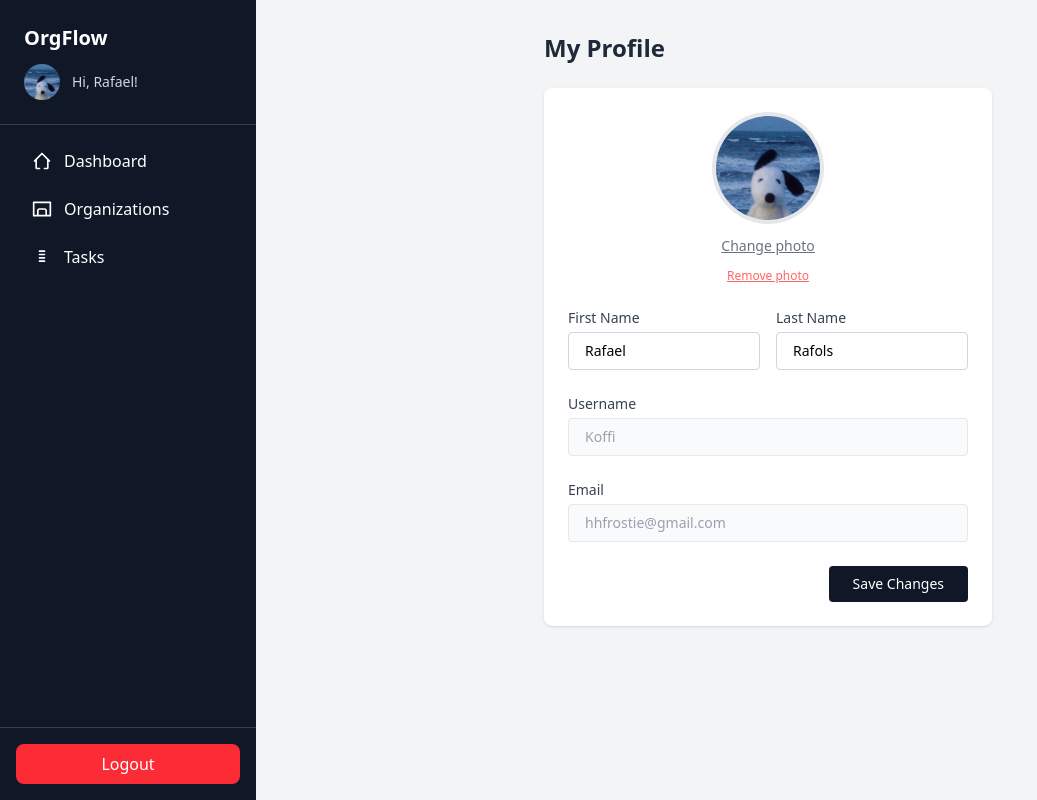
After one commit to CoconatsuMiru/emergingTrendsFinalProject, a Django app: page /profile/ in a window 1280 px wide. The commit adds this page. Shown: the whole page, without its empty margins (0-1037 px from the left). Run offline with Django 5.2, Linux system fonts and the light colour scheme; a user stored in the database is signed in; data comes from the database, SQL or seed files in the repository; both versions use the stored data as it was after the commit; some libraries are stand-ins or nearby versions.

Commit message:
NAG DUGANG KO PROFILE PLEASE END MEEEE

```diff
--- a/clubManagement/templates/base.html
+++ b/clubManagement/templates/base.html
@@ -5,20 +5,28 @@
     <title>{% block title %}OrgFlow{% endblock %}</title>
     <meta charset="UTF-8" />
     <meta name="viewport" content="width=device-width, initial-scale=1.0" />
-    <link rel="stylesheet" href="{% static 'css/dist/styles.css' %}" />
+    <link rel="stylesheet" href="{% static 'css/dist/styles.css' %}">
     <script src="https://unpkg.com/heroicons@2.0.18/dist/heroicons.js"></script>
   </head>
 
   <body class="bg-gray-100">
     <div class="flex h-screen">
+
       <!-- SIDEBAR -->
       <div class="w-64 bg-gray-900 text-white flex flex-col">
         <!-- LOGO / TITLE -->
         <div class="p-6 border-b border-gray-700">
           <h1 class="text-xl font-bold">OrgFlow</h1>
-          <p class="text-lg text-gray-400">
-            Hi, {{ request.user.first_name }}!
-          </p>
+          <a href="{% url 'profile' %}" class="flex items-center gap-3 mt-3 hover:opacity-80">
+            {% if request.user.profile.profile_picture %}
+              <img src="{{ request.user.profile.profile_picture.url }}" class="w-9 h-9 rounded-full object-cover flex-shrink-0" alt="avatar">
+            {% else %}
+              <div class="w-9 h-9 rounded-full bg-gray-600 flex items-center justify-center text-sm font-bold flex-shrink-0">
+                {{ request.user.first_name|first|upper|default:request.user.username|first|upper }}
+              </div>
+            {% endif %}
+            <span class="text-gray-300 text-sm">Hi, {{ request.user.first_name|default:request.user.username }}!</span>
+          </a>
         </div>
 
         <!-- NAVIGATION -->
@@ -28,19 +36,8 @@
             href="{% url 'dashboard' %}"
             class="flex items-center gap-3 px-4 py-2 rounded-lg {% if active_page == 'dashboard' %}bg-gray-800{% else %}hover:bg-gray-800{% endif %}"
           >
-            <svg
-              xmlns="http://www.w3.org/2000/svg"
-              class="h-5 w-5"
-              fill="none"
-              viewBox="0 0 24 24"
-              stroke="currentColor"
-            >
-              <path
-                stroke-linecap="round"
-                stroke-linejoin="round"
-                stroke-width="2"
-                d="M3 12l2-2m0 0l7-7 7 7M5 10v10a1 1 0 001 1h3m10-11l2 2m-2-2v10a1 1 0 01-1 1h-3"
-              />
+            <svg xmlns="http://www.w3.org/2000/svg" class="h-5 w-5" fill="none" viewBox="0 0 24 24" stroke="currentColor">
+              <path stroke-linecap="round" stroke-linejoin="round" stroke-width="2" d="M3 12l2-2m0 0l7-7 7 7M5 10v10a1 1 0 001 1h3m10-11l2 2m-2-2v10a1 1 0 01-1 1h-3" />
             </svg>
             Dashboard
           </a>
@@ -50,19 +47,8 @@
             href="{% url 'organizations' %}"
             class="flex items-center gap-3 px-4 py-2 rounded-lg {% if active_page == 'organizations' %}bg-gray-800{% else %}hover:bg-gray-800{% endif %}"
           >
-            <svg
-              xmlns="http://www.w3.org/2000/svg"
-              class="h-5 w-5"
-              fill="none"
-              viewBox="0 0 24 24"
-              stroke="currentColor"
-            >
-              <path
-                stroke-linecap="round"
-                stroke-linejoin="round"
-                stroke-width="2"
-                d="M17 20h5V4H2v16h5m10 0v-6a2 2 0 00-2-2H9a2 2 0 00-2 2v6m10 0H7"
-              />
+            <svg xmlns="http://www.w3.org/2000/svg" class="h-5 w-5" fill="none" viewBox="0 0 24 24" stroke="currentColor">
+              <path stroke-linecap="round" stroke-linejoin="round" stroke-width="2" d="M17 20h5V4H2v16h5m10 0v-6a2 2 0 00-2-2H9a2 2 0 00-2 2v6m10 0H7" />
             </svg>
             Organizations
           </a>
@@ -72,19 +58,8 @@
             href="{% url 'tasks' %}"
             class="flex items-center gap-3 px-4 py-2 rounded-lg {% if active_page == 'tasks' %}bg-gray-800{% else %}hover:bg-gray-800{% endif %}"
           >
-            <svg
-              xmlns="http://www.w3.org/2000/svg"
-              class="h-5 w-5"
-              fill="none"
-              viewBox="0 0 24 24"
-              stroke="currentColor"
-            >
-              <path
-                stroke-linecap="round"
-                stroke-linejoin="round"
-                stroke-width="2"
-                d="M9 5h6M9 9h6M9 13h6M9 17h6"
-              />
+            <svg xmlns="http://www.w3.org/2000/svg" class="h-5 w-5" fill="none" viewBox="0 0 24 24" stroke="currentColor">
+              <path stroke-linecap="round" stroke-linejoin="round" stroke-width="2" d="M9 5h6M9 9h6M9 13h6M9 17h6" />
             </svg>
             Tasks
           </a>
@@ -92,10 +67,7 @@
 
         <!-- LOGOUT -->
         <div class="p-4 border-t border-gray-700">
-          <a
-            href="{% url 'logout' %}"
-            class="block text-center bg-red-500 py-2 rounded-lg hover:bg-red-600"
-          >
+          <a href="{% url 'logout' %}" class="block text-center bg-red-500 py-2 rounded-lg hover:bg-red-600">
             Logout
           </a>
         </div>
@@ -105,6 +77,7 @@
       <div class="flex-1 overflow-y-auto">
         {% block content %}{% endblock %}
       </div>
+
     </div>
   </body>
 </html>
--- /dev/null
+++ b/clubManagement/templates/profile.html
@@ -0,0 +1,96 @@
+{% extends 'base.html' %}
+{% block title %}My Profile – OrgFlow{% endblock %}
+{% block content %}
+<div class="p-8 max-w-lg mx-auto">
+  <h2 class="text-2xl font-bold text-gray-800 mb-6">My Profile</h2>
+
+  {% if messages %}
+    {% for message in messages %}
+      <div class="mb-4 px-4 py-3 rounded text-sm
+        {% if message.tags == 'success' %}bg-green-100 text-green-700
+        {% else %}bg-red-100 text-red-700{% endif %}">
+        {{ message }}
+      </div>
+    {% endfor %}
+  {% endif %}
+
+  <form method="POST" enctype="multipart/form-data" class="bg-white rounded-lg shadow-sm p-6 space-y-6">
+    {% csrf_token %}
+
+    <!-- Avatar preview -->
+    <div class="flex flex-col items-center gap-3">
+      {% if profile.profile_picture %}
+        <img src="{{ profile.profile_picture.url }}" id="avatarPreview"
+          class="w-28 h-28 rounded-full object-cover border-4 border-gray-200" alt="Profile picture">
+      {% else %}
+        <div id="avatarPlaceholder"
+          class="w-28 h-28 rounded-full bg-gray-200 flex items-center justify-center text-4xl font-bold text-gray-500">
+          {{ request.user.first_name|first|upper|default:request.user.username|first|upper }}
+        </div>
+        <img id="avatarPreview" src="" class="w-28 h-28 rounded-full object-cover border-4 border-gray-200 hidden" alt="Profile picture">
+      {% endif %}
+      <label class="cursor-pointer text-sm text-gray-500 hover:text-gray-800 underline">
+        Change photo
+        <input type="file" name="profile_picture" accept="image/*" class="hidden" onchange="previewAvatar(event)">
+      </label>
+      {% if profile.profile_picture %}
+        <button type="submit" name="remove_picture" value="1"
+          class="text-xs text-red-400 hover:text-red-600 underline">
+          Remove photo
+        </button>
+      {% endif %}
+    </div>
+
+    <!-- Name fields -->
+    <div class="grid grid-cols-2 gap-4">
+      <div>
+        <label class="block text-sm font-medium text-gray-700 mb-1">First Name</label>
+        <input type="text" name="first_name" value="{{ request.user.first_name }}"
+          class="w-full border border-gray-300 rounded px-4 py-2 focus:outline-none focus:ring-2 focus:ring-gray-400 text-sm">
+      </div>
+      <div>
+        <label class="block text-sm font-medium text-gray-700 mb-1">Last Name</label>
+        <input type="text" name="last_name" value="{{ request.user.last_name }}"
+          class="w-full border border-gray-300 rounded px-4 py-2 focus:outline-none focus:ring-2 focus:ring-gray-400 text-sm">
+      </div>
+    </div>
+
+    <!-- Read-only info -->
+    <div>
+      <label class="block text-sm font-medium text-gray-700 mb-1">Username</label>
+      <input type="text" value="{{ request.user.username }}" disabled
+        class="w-full border border-gray-200 rounded px-4 py-2 bg-gray-50 text-gray-400 text-sm cursor-not-allowed">
+    </div>
+    <div>
+      <label class="block text-sm font-medium text-gray-700 mb-1">Email</label>
+      <input type="text" value="{{ request.user.email }}" disabled
+        class="w-full border border-gray-200 rounded px-4 py-2 bg-gray-50 text-gray-400 text-sm cursor-not-allowed">
+    </div>
+
+    <div class="flex justify-end">
+      <button type="submit"
+        class="px-6 py-2 bg-gray-900 text-white rounded hover:bg-black text-sm">
+        Save Changes
+      </button>
+    </div>
+  </form>
+</div>
+
+<script>
+  function previewAvatar(event) {
+    const file = event.target.files[0];
+    if (!file) return;
+    const reader = new FileReader();
+    reader.onload = function(e) {
+      const preview = document.getElementById('avatarPreview');
+      const placeholder = document.getElementById('avatarPlaceholder');
+      if (preview) {
+        preview.src = e.target.result;
+        preview.classList.remove('hidden');
+      }
+      if (placeholder) placeholder.classList.add('hidden');
+    };
+    reader.readAsDataURL(file);
+  }
+</script>
+{% endblock %}
--- a/clubManagement/urls.py
+++ b/clubManagement/urls.py
@@ -39,5 +39,6 @@ urlpatterns = [
     path('add-member/<int:org_id>/', views.add_member, name='add_member'),
     path('remove-member/<int:org_id>/<int:user_id>/', views.remove_member, name='remove_member'),
 
+    path('profile/', views.profile, name='profile'),
     path('logout/', views.logout_user, name='logout'),
 ]
--- a/clubManagement/views.py
+++ b/clubManagement/views.py
@@ -4,7 +4,7 @@ from django.contrib.auth import authenticate, login as auth_login, logout
 from django.contrib import messages
 from django.contrib.auth.decorators import login_required
 
-from .models import Organization, Membership, Task, Department, Announcement
+from .models import Organization, Membership, Task, Department, Announcement, UserProfile
 
 
 def index(request):
@@ -651,3 +651,24 @@ def member_set_task_status(request, org_id, task_id):
 def logout_user(request):
     logout(request)
     return redirect("login")
+
+
+@login_required
+def profile(request):
+    profile_obj, _ = UserProfile.objects.get_or_create(user=request.user)
+    if request.method == 'POST':
+        first_name = request.POST.get('first_name', '').strip()
+        last_name = request.POST.get('last_name', '').strip()
+        if first_name:
+            request.user.first_name = first_name
+        if last_name:
+            request.user.last_name = last_name
+        request.user.save()
+        if 'profile_picture' in request.FILES:
+            profile_obj.profile_picture = request.FILES['profile_picture']
+            profile_obj.save()
+        if 'remove_picture' in request.POST and profile_obj.profile_picture:
+            profile_obj.profile_picture.delete(save=True)
+        messages.success(request, 'Profile updated successfully!')
+        return redirect('profile')
+    return render(request, 'profile.html', {'profile': profile_obj, 'active_page': 'profile'})
--- a/theme/static/css/dist/styles.css
+++ b/theme/static/css/dist/styles.css
@@ -14,6 +14,7 @@
     --color-red-400: oklch(70.4% 0.191 22.216);
     --color-red-500: oklch(63.7% 0.237 25.331);
     --color-red-600: oklch(57.7% 0.245 27.325);
+    --color-red-700: oklch(50.5% 0.213 27.518);
     --color-yellow-100: oklch(97.3% 0.071 103.193);
     --color-yellow-600: oklch(68.1% 0.162 75.834);
     --color-green-100: oklch(96.2% 0.044 156.743);
@@ -403,11 +404,20 @@
   .h-5 {
     height: calc(var(--spacing) * 5);
   }
+  .h-7 {
+    height: calc(var(--spacing) * 7);
+  }
+  .h-9 {
+    height: calc(var(--spacing) * 9);
+  }
   .h-14 {
     height: calc(var(--spacing) * 14);
   }
   .h-20 {
     height: calc(var(--spacing) * 20);
+  }
+  .h-28 {
+    height: calc(var(--spacing) * 28);
   }
   .h-full {
     height: 100%;
@@ -436,11 +446,20 @@
   .w-5 {
     width: calc(var(--spacing) * 5);
   }
+  .w-7 {
+    width: calc(var(--spacing) * 7);
+  }
+  .w-9 {
+    width: calc(var(--spacing) * 9);
+  }
   .w-14 {
     width: calc(var(--spacing) * 14);
   }
   .w-20 {
     width: calc(var(--spacing) * 20);
+  }
+  .w-28 {
+    width: calc(var(--spacing) * 28);
   }
   .w-56 {
     width: calc(var(--spacing) * 56);
@@ -474,6 +493,9 @@
   }
   .rotate-180 {
     rotate: 180deg;
+  }
+  .cursor-not-allowed {
+    cursor: not-allowed;
   }
   .cursor-pointer {
     cursor: pointer;
@@ -520,6 +542,9 @@
   .gap-1 {
     gap: calc(var(--spacing) * 1);
   }
+  .gap-1\.5 {
+    gap: calc(var(--spacing) * 1.5);
+  }
   .gap-2 {
     gap: calc(var(--spacing) * 2);
   }
@@ -551,6 +576,11 @@
     --tw-space-y-reverse: 0;
     margin-block-start: calc(calc(var(--spacing) * 4) * var(--tw-space-y-reverse));
     margin-block-end: calc(calc(var(--spacing) * 4) * calc(1 - var(--tw-space-y-reverse)));
+  }
+  :where(.space-y-6 > :not(:last-child)) {
+    --tw-space-y-reverse: 0;
+    margin-block-start: calc(calc(var(--spacing) * 6) * var(--tw-space-y-reverse));
+    margin-block-end: calc(calc(var(--spacing) * 6) * calc(1 - var(--tw-space-y-reverse)));
   }
   :where(.divide-y > :not(:last-child)) {
     --tw-divide-y-reverse: 0;
@@ -589,6 +619,10 @@
     border-style: var(--tw-border-style);
     border-width: 1px;
   }
+  .border-4 {
+    border-style: var(--tw-border-style);
+    border-width: 4px;
+  }
   .border-t {
     border-top-style: var(--tw-border-style);
     border-top-width: 1px;
@@ -606,6 +640,9 @@
   }
   .border-gray-100 {
     border-color: var(--color-gray-100);
+  }
+  .border-gray-200 {
+    border-color: var(--color-gray-200);
   }
   .border-gray-300 {
     border-color: var(--color-gray-300);
@@ -649,8 +686,14 @@
   .bg-gray-200 {
     background-color: var(--color-gray-200);
   }
+  .bg-gray-300 {
+    background-color: var(--color-gray-300);
+  }
   .bg-gray-400 {
     background-color: var(--color-gray-400);
+  }
+  .bg-gray-600 {
+    background-color: var(--color-gray-600);
   }
   .bg-gray-800 {
     background-color: var(--color-gray-800);
@@ -894,6 +937,9 @@
   .text-red-600 {
     color: var(--color-red-600);
   }
+  .text-red-700 {
+    color: var(--color-red-700);
+  }
   .text-white {
     color: var(--color-white);
   }
@@ -902,6 +948,9 @@
   }
   .uppercase {
     text-transform: uppercase;
+  }
+  .underline {
+    text-decoration-line: underline;
   }
   .accent-gray-900 {
     accent-color: var(--color-gray-900);
@@ -1009,6 +1058,11 @@
   @media (hover: hover) {
     .hover\:underline:hover {
       text-decoration-line: underline;
+    }
+  }
+  @media (hover: hover) {
+    .hover\:opacity-80:hover {
+      opacity: 80%;
     }
   }
   @media (hover: hover) {
```
Also changed, not shown: clubManagement/models.py (+27 -0 lines), clubManagement/templates/org_tasks.html (+17 -5 lines), clubManagement/templates/organization_detail.html (+26 -3 lines), clubManagement/migrations/0008_userprofile.py (added), db.sqlite3, media/profile_pictures/asdasd.jpg (added), media/profile_pictures/doggo.jpg (added).
